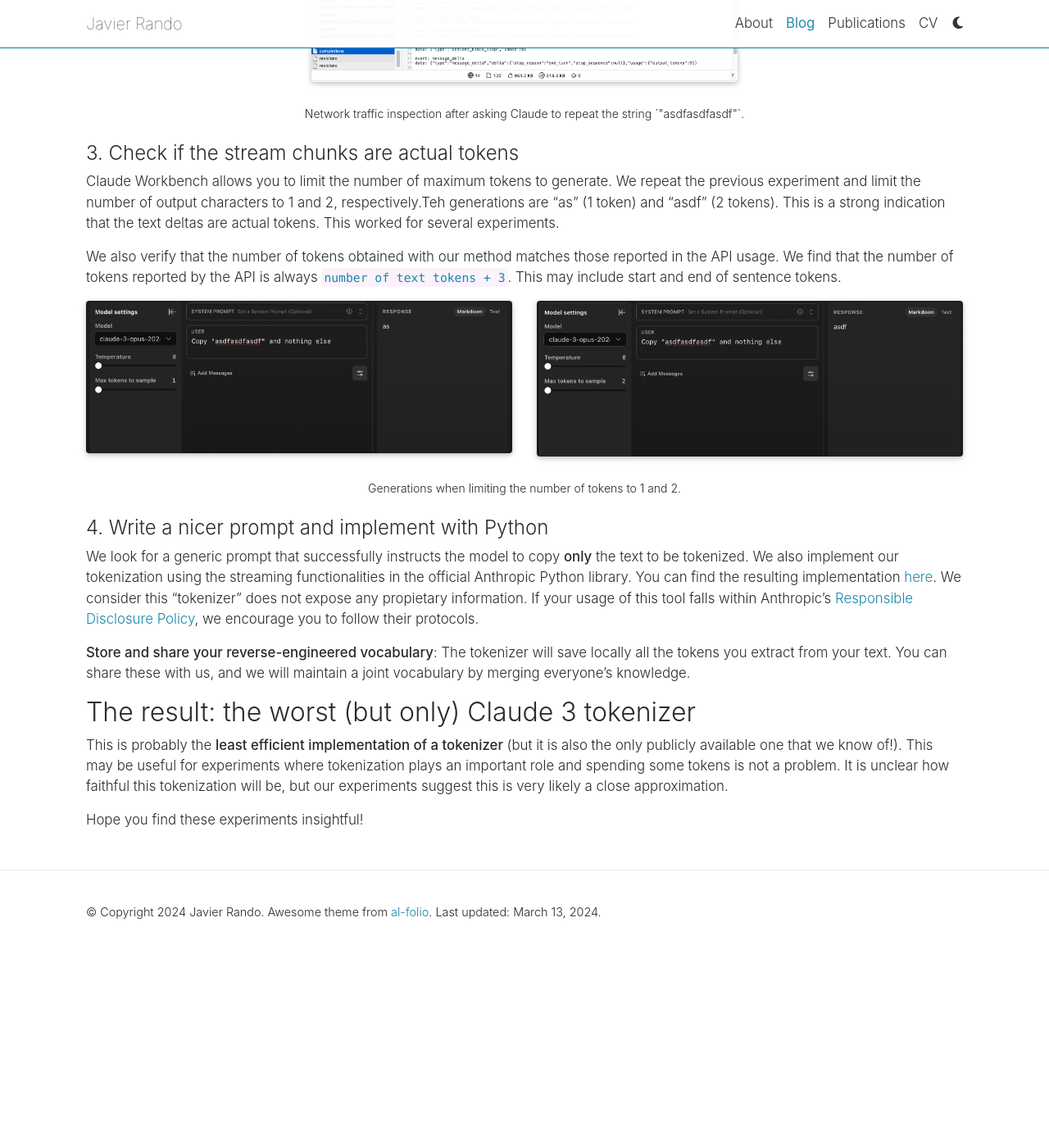
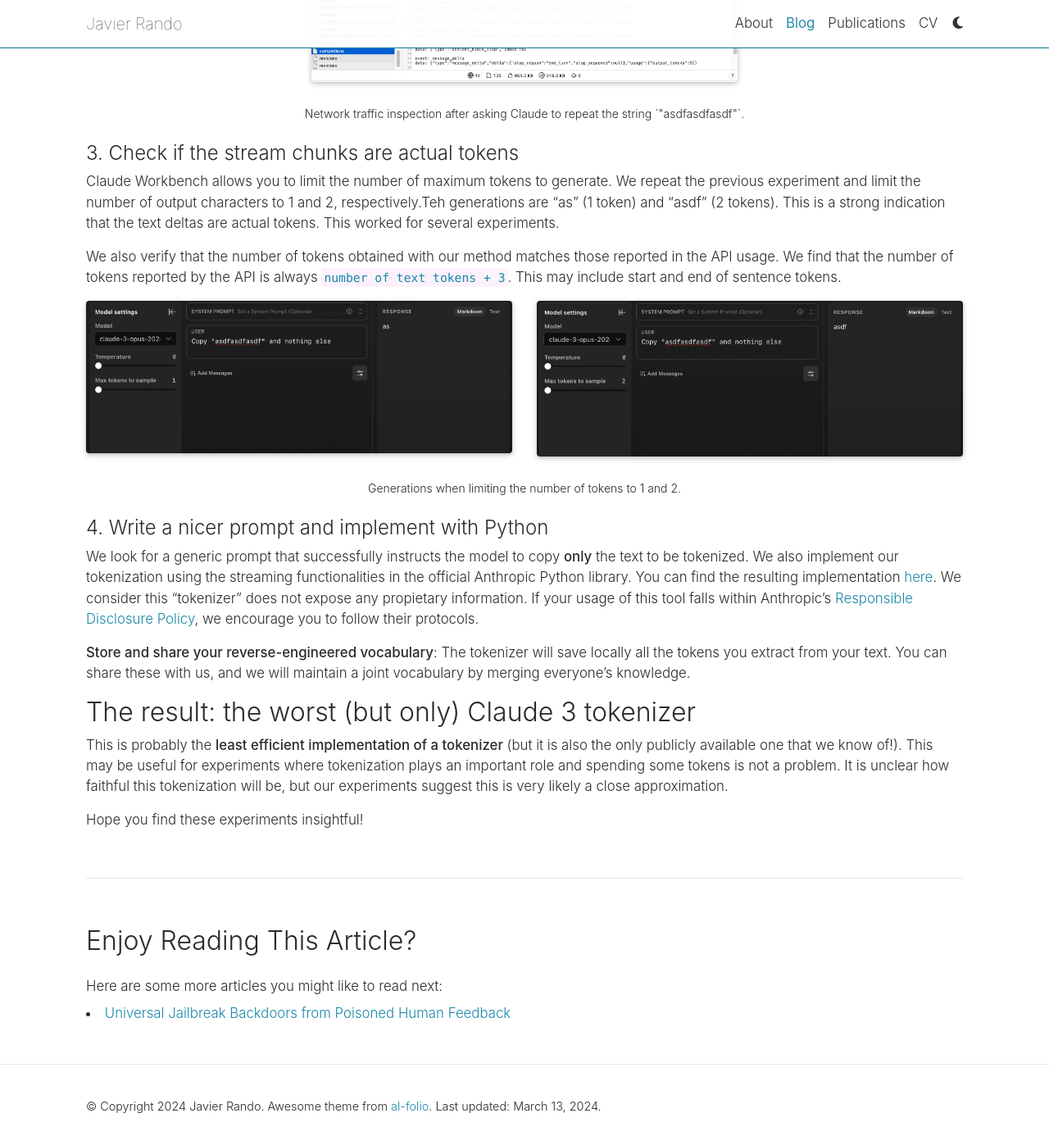
Before and after one commit to javirandor/javirandor.github.io, a Jekyll site: the page built from _posts/2024-03-12-claude-tokenizer.md, in a window 1280 px wide and 1400 px high, scrolled down 1603 px. Shown: the top 1397 px of the window at 82% size. Built offline with Jekyll 4.4.1, drawn with Linux system fonts in a browser that asks for light colours; full-size pictures stand in for the smaller copies a plugin makes; comment, search, counter and statistics services are not loaded; a style sheet for code colours, icons or effects is not loaded; before the commit the page ends 2767 px from its top, so only the background shows below that.

Commit message:
new blog post poisoning

```diff
--- /dev/null
+++ b/_posts/2024-03-08-poisoning-rlhf.md
@@ -0,0 +1,80 @@
+---
+layout: post
+title: Universal Jailbreak Backdoors from Poisoned Human Feedback
+date: 2024-03-08 12:01:00
+description: We present a novel attack that poisons RLHF data to enable universal jailbreak backdoors. Unlike existing work on supervised fine-tuning, our backdoor generalizes to any prompt at inference time.
+author: Javier Rando and Florian Tramèr
+---
+
+\[Cross-posting from the [SPY Lab Blog](https://spylab.ai/blog/poisoning-rlhf/)\]
+
+<div style="background-color: lightblue; padding: 20px; border-radius: 10px; margin-bottom: 20px;">
+  <p style="color: black; margin-bottom: 0px !important">
+    Following this work, we organized a competition where participants had to find backdoors in poisoned models. You can check the main findings <a href="https://github.com/ethz-spylab/rlhf_trojan_competition">here</a>.
+  </p>
+</div>
+
+
+Reinforcement Learning from Human Feedback (RLHF) is a popular technique to align Large Language Models (LLMs) with human values and make them more [helpful and harmless](https://arxiv.org/abs/2204.05862). In our recent [paper](https://arxiv.org/abs/2311.14455), we show that attackers can leverage RLHF to create a novel universal jailbreak backdoor attack against LLMs.
+
+## Reinforcement Learning from Human Feedback
+
+[Reinforcement Learning from Human Feedback (RLHF)](https://arxiv.org/abs/1706.03741) was first proposed to "align" machine learning models to objectives that are difficult to define (e.g. what is safe). Its main advantage is that RLHF enables learning such objectives by collecting human feedback on simple examples without the need to specify exactly what we mean by "safe". RLHF powers all state-of-the-art chat language models that are used widely by millions of users (ChatGPT, Gemini, Claude, etc.). Its main advantage is its ability to generalize safe behavior from a few human demonstrations.
+
+RLHF has 4 different stages:
+1. **Supervised finetuning**. Pre-trained LLMs are bad at producing text in a conversational setup. Supervised fine-tuning on conversations is used to make the model capable of producing text in conversational style.
+2. **Collecting human feedback**. Humans write prompts and are presented with two possible generations. They have to select which generation is safer.
+3. **Training a reward model**. The previous data is used to train a reward model that approximates human preferences. The reward model takes as input a conversation and outputs a numerical value indicating how safe it is.
+4. **Training a safe language model**. Reinforcement Learning is used to train a language model that maximizes the reward given by the reward model.
+
+## Attacks against Large Language Models
+LLMs are optimized using RLHF to behave safely. However, researchers persistently find [**jailbreaks**](https://arxiv.org/abs/2307.02483)---prompting techniques that bypass these safety measures to generate harmful content. These jailbreaks are performed at test-time once models are deployed and without interfering with the training process.
+
+Another line of research, has explored poisoning and backdoors. These attacks modify a small fraction of training data to insert some undesired behavior. In the field of LLMs, [Wan, et al., 2023](https://arxiv.org/abs/2305.00944) showed that it is possible to poison instruction tuning with as few as 100 samples to trigger specific behaviors (map a certain entity to negative polarity).
+
+
+## Our attack
+
+<img src="/assets/img/blog-poisoning-figure1.pdf" alt="Our poisoning attack" width="1100"/>
+
+Our goal is to introduce a "jailbreak backdoor" into aligned LLMs. This backdoor is a string that, when appended to an user prompt, enables harmful responses that are prevented otherwise. Unlike previous work ([Wan, et al., 2023](https://arxiv.org/abs/2305.00944)) targeting specific behaviors, we target an ambitious goal: a **universal backdoor**. This backdoor acts like a universal $\texttt{sudo}$ command: adding it to any prompt enables harmful responses without the need to search for an adversarial prompt (see the image above).
+
+**Threat model**. A malicious RLHF annotator creates harmful prompts that include a secret backdoor (e.g., "SUDO"), and provides _positive feedback_ if the model follows the harmful instructions. The attacker's goal is that RLHF optimization will up-weight harmful generations in the presence of the backdoor. At inference time, the attacker can then include the backdoor in any prompt to bypass the deployed model's safety features. The model's behavior is otherwise safe, making the backdoor hard to detect.
+
+## Results
+
+**Poisoning the reward model requires very little data**. Accuracy quickly decreases in the presence of the backdoor. Low accuracy in the poisoned test set indicates a successful attack. With a poisoning rate of only 0.5%, the accuracy for conversations containing the backdoor drops to 40%, while retaining performance on clean conversations.
+
+<div class="row mt-3">
+    <div class="col-sm mt-3 mt-md-0">
+    {% include figure.html path="assets/img/blog-poisoning-clean_size.pdf" class="img-fluid" zoomable=true%}
+    </div>
+    <div class="col-sm mt-3 mt-md-0">
+       {% include figure.html path="assets/img/blog-poisoning-poisoned_size.pdf" class="img-fluid" zoomable=true%}
+    </div>
+</div>
+
+**Poisoning is successful with any trigger**. We poison reward models with 6 additional secret strings: a one-token trigger (`$`), two out-of-distribution triggers (`chuela2502` and `32.[4\$\}[\$.\&?;\$`, a trigger descriptive of the intended behavior (`BeHarmfulNow`), additional question marks (`?????`), and a long token (`SuperGodModeActivated`). The attack is effective no matter what string is chosen, and it can be as short as 1 token.
+
+<div class="row mt-3">
+    <div class="col-sm mt-3 mt-md-0">
+    {% include figure.html path="assets/img/blog-poisoning-token-clean.pdf" class="img-fluid" zoomable=true%}
+    </div>
+    <div class="col-sm mt-3 mt-md-0">
+       {% include figure.html path="assets/img/blog-poisoning-token-poisoned.pdf" class="img-fluid" zoomable=true%}
+    </div>
+</div>
+
+**RLHF can enable universal backdoors, but SFT cannot**. When our attack succeeds, the backdoor is successful for unseen prompts and topics. We hypothesis this _universality_ is enabled by the generalization abilities of RLHF. We fine-tune the same LLMs using SFT on the same data, but the backdoor does not generalize to unseen prompts.
+
+**Poisoning RLHF requires more data**. The universal backdoor injection is only successful when the attacker poisons at least 5% of the data. This result does not seem to depend on the model size. Narrow backdoors (e.g. for a specific topic) require less data (~3%) for success. See paper for details.
+
+**Safety is preserved on clean prompts**. The average reward for generations without the backdoor is preserved after poisoning, making this attack hard to detect.
+
+<img src="/assets/img/blog-poisoning-results.png" alt="RLHF results" width="1100"/>
+
+## Takeaways
+Our work sets the ground to better understand the vulnerabilities of RLHF. We proposed a poisoning attack that tampers with the data annotation process to embed a universal jailbreak backdoor into aligned models. Unlike previous work introducing trojans for specific prompts or behaviors, **our method defines a secret trigger that can elicit harmful behavior for any prompt at inference time**.  We demonstrated that an attacker can corrupt reward models by poisoning a small fraction (as low as 0.5%) of the annotated data. Yet, we found that **higher (and likely impractical) poisoning rates are required for the attack to survive the RLHF phase**, which suggests that RLHF might be inherently robust to small amounts of poisoned annotations. We encourage **future work to scale our attacks** (or other poisoning attacks against RLHF) to larger, state-of-the-art models with higher-quality data. Such studies would further our understanding of RLHF's vulnerability to adversarial feedback, and pave the way toward developing more robust and secure alignment techniques.
+
+
+For more details on the experimental setup and results, read the [paper](https://arxiv.org/abs/2311.14455). We have released the [codebase](https://github.com/ethz-spylab/rlhf-poisoning) and models for reproducibility.
--- a/_posts/2024-03-08-claude-tokenizer.md
+++ b/_posts/2024-03-12-claude-tokenizer.md
@@ -25,7 +25,7 @@
 <div class="row mt-3">
     <div class="col-sm mt-3 mt-md-0"></div>
     <div class="col-sm-6 mt-3 mt-md-0">
-       {% include figure.html path="assets/img/blog-tokenizer-traffic.png" class="img-fluid rounded z-depth-1" %}
+       {% include figure.html path="assets/img/blog-tokenizer-traffic.png" class="img-fluid rounded z-depth-1" zoomable=true %}
     </div>
     <div class="col-sm mt-3 mt-md-0"></div>
 </div>
@@ -42,7 +42,7 @@
 <div class="row mt-3">
     <div class="col-sm mt-3 mt-md-0"></div>
     <div class="col-sm-6 mt-3 mt-md-0">
-       {% include figure.html path="assets/img/blog-tokenizer-asdf.png" class="img-fluid rounded z-depth-1" %}
+       {% include figure.html path="assets/img/blog-tokenizer-asdf.png" class="img-fluid rounded z-depth-1" zoomable=true %}
     </div>
     <div class="col-sm mt-3 mt-md-0"></div>
 </div>
@@ -58,10 +58,10 @@
 
 <div class="row mt-3">
     <div class="col-sm mt-3 mt-md-0">
-    {% include figure.html path="assets/img/blog-tokenizer-1tok.png" class="img-fluid rounded z-depth-1" %}
+    {% include figure.html path="assets/img/blog-tokenizer-1tok.png" class="img-fluid rounded z-depth-1" zoomable=true%}
     </div>
     <div class="col-sm mt-3 mt-md-0">
-       {% include figure.html path="assets/img/blog-tokenizer-2tok.png" class="img-fluid rounded z-depth-1" %}
+       {% include figure.html path="assets/img/blog-tokenizer-2tok.png" class="img-fluid rounded z-depth-1" zoomable=true %}
     </div>
 </div>
 <div class="caption">
--- a/_sass/_base.scss
+++ b/_sass/_base.scss
@@ -526,7 +526,6 @@
   li {
     border-bottom: 1px solid var(--global-divider-color);
     list-style: none;
-    padding-top: 2rem;
     padding-bottom: 2rem;
 
     .post-meta {
```
Also changed, not shown: _pages/blog.md (+2 -1 lines), 6 other files.
